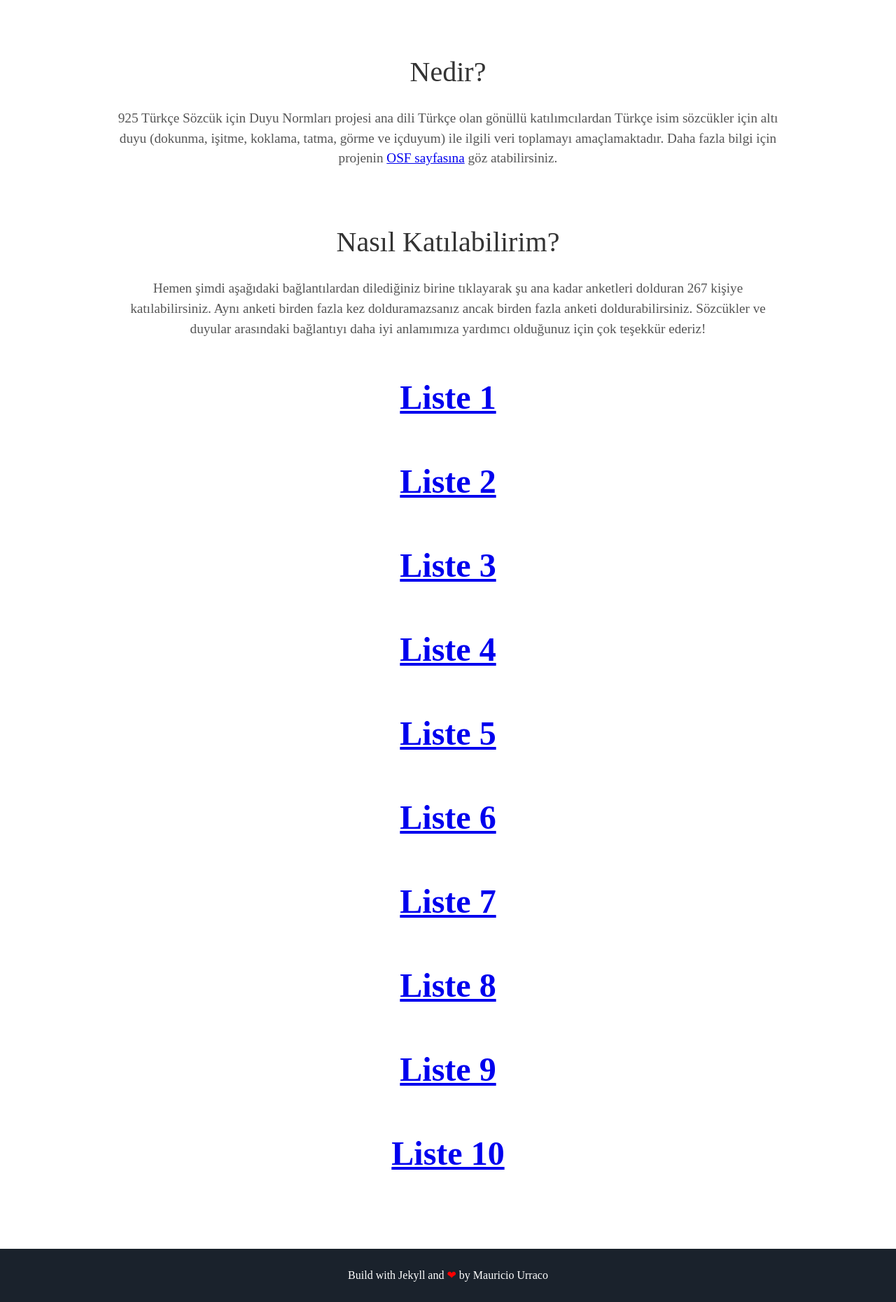
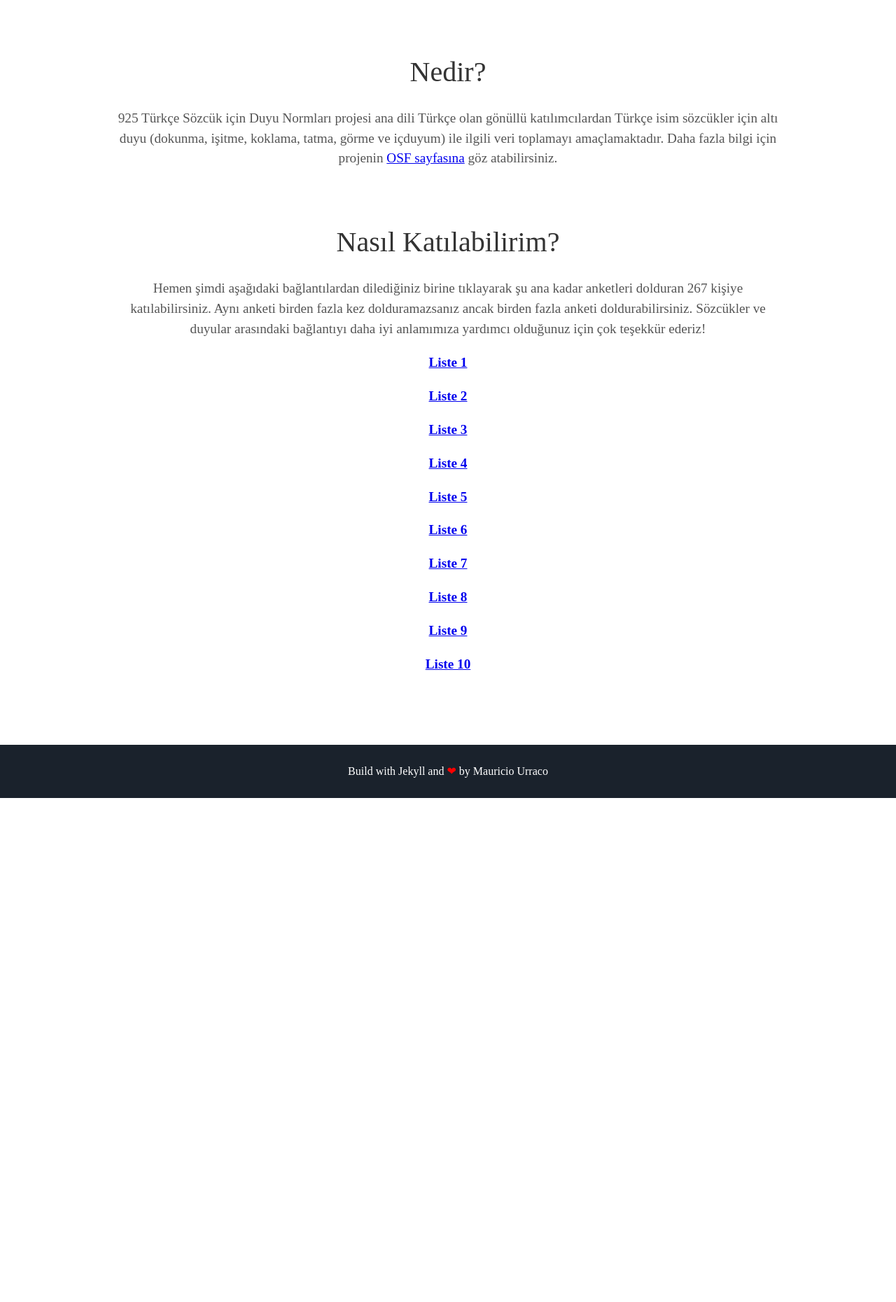
Before and after one commit to 925sozcuk/925sozcuk.github.io, a Jekyll site: the page built from index.html, in a window 1280 px wide. Shown: the part 902-2762 px from the top of the page at 70% size. Built offline with Jekyll 4.4.1, drawn with Linux system fonts in a browser that asks for light colours; some web fonts are replaced; after the commit the page ends 2042 px from its top, so only the background shows below that.

Commit message:
Update about.html

```diff
--- a/_includes/about.html
+++ b/_includes/about.html
@@ -9,7 +9,6 @@
     267 kişiye katılabilirsiniz. Aynı anketi birden fazla kez dolduramazsanız ancak birden fazla anketi doldurabilirsiniz.
     Sözcükler ve duyular arasındaki bağlantıyı daha iyi anlamımıza yardımcı olduğunuz için çok teşekkür ederiz!</p>
     <b>
-      <font size="8" color="green">
       <p><a href="https://forms.gle/CcuySUyic7KrSdsP7">Liste 1</a></p>
       <p><a href="https://forms.gle/Xpw2RH3CSQQT2dhJ8">Liste 2</a></p>
       <p><a href="https://forms.gle/XDxXPqteTKvprMpj6">Liste 3</a></p>
@@ -20,6 +19,5 @@
       <p><a href="https://forms.gle/cFHsJCzy14Jx59h9A">Liste 8</a></p>
       <p><a href="https://forms.gle/o52CG2iT8cTMF7hdA">Liste 9</a></p>
       <p><a href="https://forms.gle/FAh1ucTYu49YYeu59">Liste 10</a></p>
-     </font>
     </b>
   </div>
```
